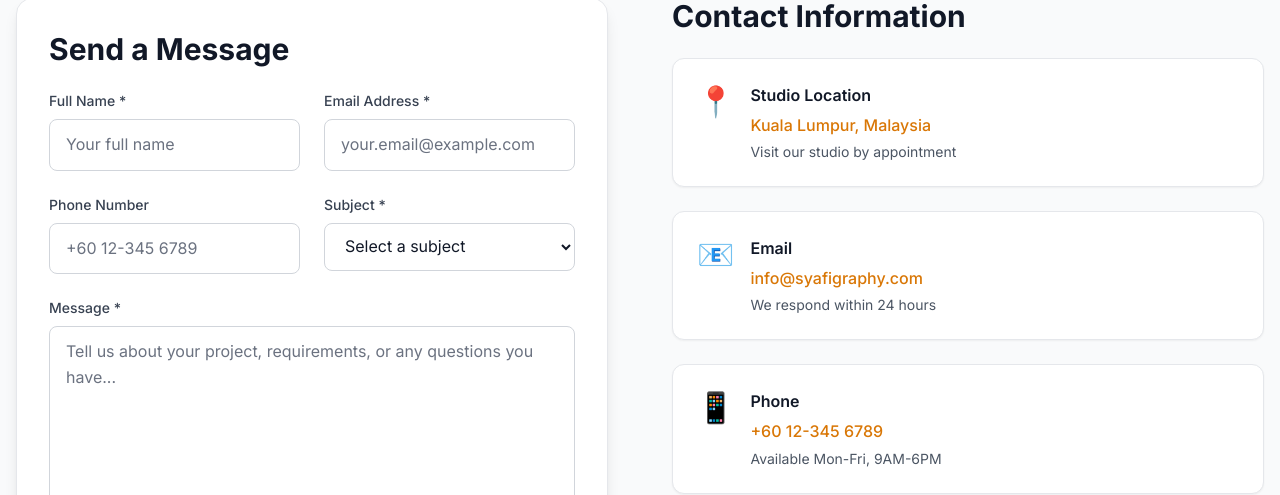
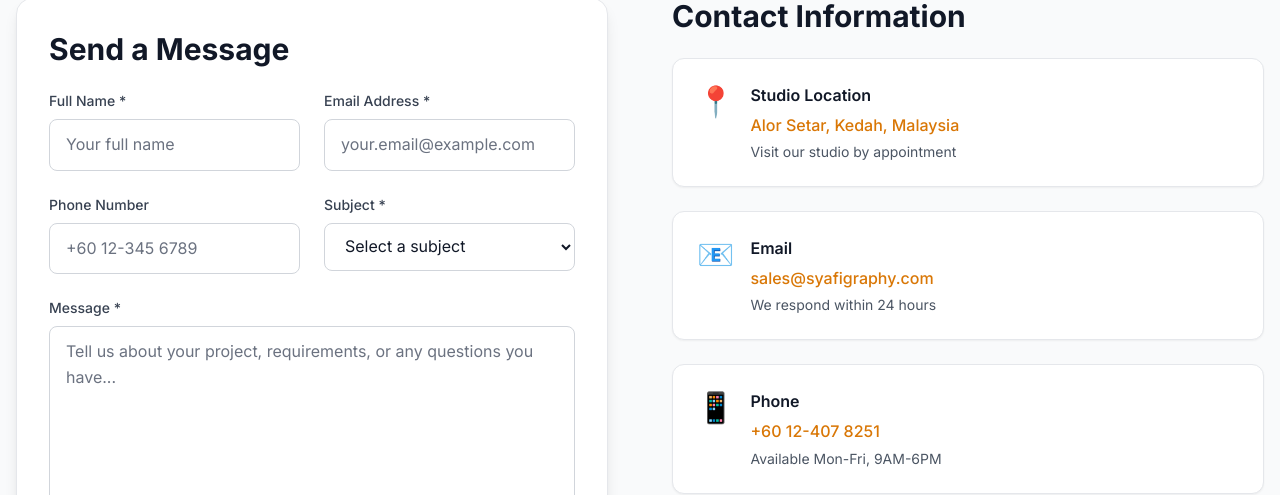
Before and after one commit to ihbaz80/syafigraphy, a Next.js app: page /contact in a window 1280 px wide. Shown: the part 439-934 px from the top of the page. Built offline with nearby package versions, Linux system fonts and the light colour scheme; a web font is replaced by a local one.

Commit message:
Update contact page

```diff
--- a/app/contact/page.tsx
+++ b/app/contact/page.tsx
@@ -47,25 +47,25 @@
     {
       icon: '📍',
       title: 'Studio Location',
-      details: 'Kuala Lumpur, Malaysia',
+      details: 'Alor Setar, Kedah, Malaysia',
       description: 'Visit our studio by appointment'
     },
     {
       icon: '📧',
       title: 'Email',
-      details: 'info@syafigraphy.com',
+      details: 'sales@syafigraphy.com',
       description: 'We respond within 24 hours'
     },
     {
       icon: '📱',
       title: 'Phone',
-      details: '+60 12-345 6789',
+      details: '+60 12-407 8251',
       description: 'Available Mon-Fri, 9AM-6PM'
     },
     {
       icon: '💬',
       title: 'WhatsApp',
-      details: '+60 12-345 6789',
+      details: '+60 12-407 8251',
       description: 'Quick responses for urgent inquiries'
     }
   ]
```
